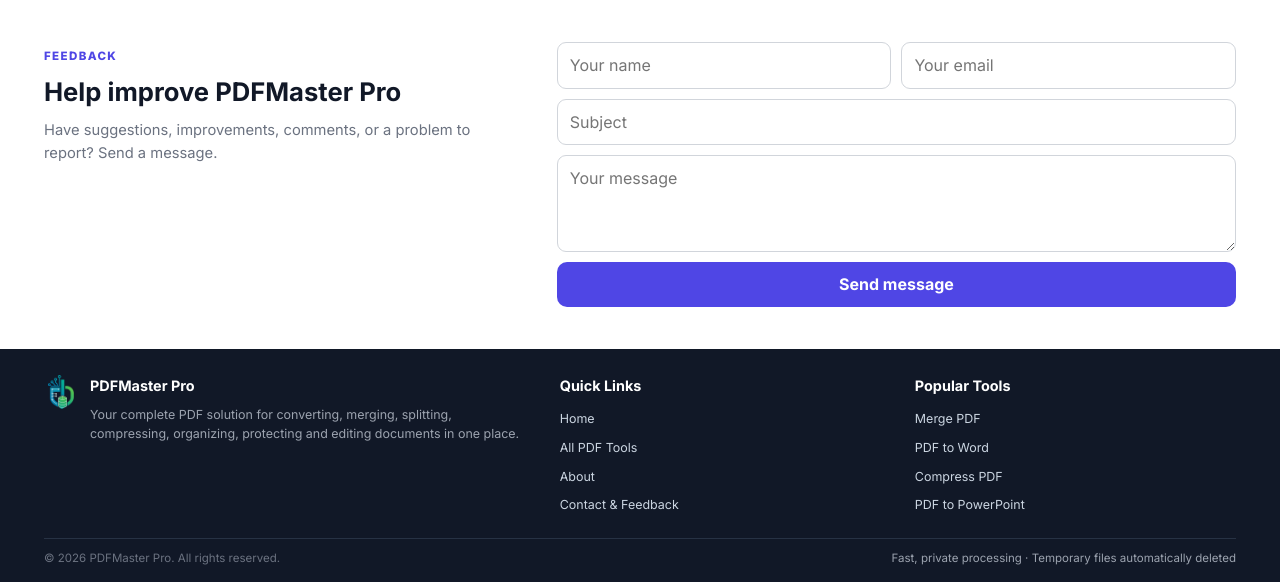
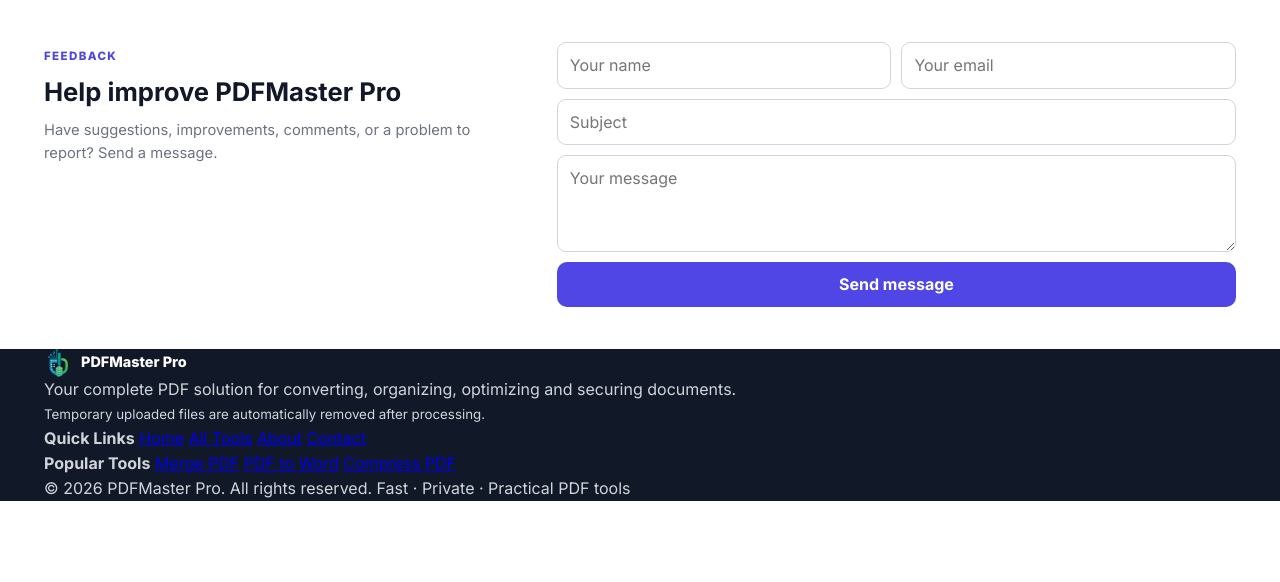
Before and after one commit to ferdousbhuiya/Online_PDF_Converter, a Flask app: page / in a window 1280 px wide. Shown: the part 2091-2673 px from the top of the page. After the commit the page ends 2592 px from the top, so only its background shows below. Run offline with Flask 3, Linux system fonts and the light colour scheme.

Commit message:
Point navbar to dedicated pages and keep shared footer

```diff
--- a/templates/base.html
+++ b/templates/base.html
@@ -5,13 +5,11 @@
     <meta name="viewport" content="width=device-width, initial-scale=1.0">
     <title>{% block title %}PDFMaster Pro{% endblock %} - All-in-One PDF Tools</title>
     <link rel="stylesheet" href="{{ url_for('static', filename='css/style.css', v='20260901-ui4') }}">
+    <link rel="stylesheet" href="{{ url_for('static', filename='css/pages.css', v='20260901-ui4') }}">
     <link rel="preconnect" href="https://fonts.googleapis.com">
     <link href="https://fonts.googleapis.com/css2?family=Inter:wght@300;400;500;600;700;800&display=swap" rel="stylesheet">
     <link rel="icon" type="image/png" href="{{ url_for('static', filename='images/icon.png') }}">
     <link rel="apple-touch-icon" href="{{ url_for('static', filename='images/icon.png') }}">
-    <style>
-        .footer-rich{background:#111827;color:#d1d5db;padding:26px 0 14px}.footer-rich-grid{display:grid;grid-template-columns:1.5fr 1fr 1fr;gap:34px;align-items:start}.footer-rich-brand{display:flex;gap:12px;align-items:flex-start}.footer-rich-brand img{width:34px!important;height:34px!important;max-width:34px!important;object-fit:contain}.footer-rich h4{color:#fff;font-size:.9rem;margin-bottom:8px}.footer-rich p,.footer-rich a{font-size:.78rem;line-height:1.55}.footer-rich p{color:#9ca3af;max-width:430px}.footer-rich ul{list-style:none}.footer-rich li{margin:4px 0}.footer-rich a{color:#cbd5e1;text-decoration:none}.footer-rich a:hover{color:#fff}.footer-rich-bottom{border-top:1px solid #273244;margin-top:18px;padding-top:11px;display:flex;justify-content:space-between;gap:20px;color:#6b7280;font-size:.72rem}.footer-rich-note{color:#9ca3af}@media(max-width:760px){.footer-rich-grid{grid-template-columns:1fr 1fr}.footer-rich-brand{grid-column:1/-1}.footer-rich-bottom{flex-direction:column;gap:4px}}@media(max-width:480px){.footer-rich-grid{grid-template-columns:1fr}.footer-rich-brand{grid-column:auto}}
-    </style>
 </head>
 <body>
     <nav class="navbar">
@@ -22,9 +20,9 @@
             </a>
             <div class="nav-links">
                 <a href="{{ url_for('index') }}">Home</a>
-                <a href="{{ url_for('index') }}#tools">All Tools</a>
-                <a href="{{ url_for('index') }}#about">About</a>
-                <a href="{{ url_for('index') }}#contact">Contact</a>
+                <a href="{{ url_for('tools_page') }}">All Tools</a>
+                <a href="{{ url_for('about_page') }}">About</a>
+                <a href="{{ url_for('contact_page') }}">Contact</a>
             </div>
         </div>
     </nav>
@@ -42,39 +40,33 @@
         {% endwith %}
     </main>
 
-    <footer class="footer-rich">
-        <div class="container">
-            <div class="footer-rich-grid">
-                <div class="footer-rich-brand">
-                    <img src="{{ url_for('static', filename='images/icon.png') }}" alt="PDFMaster Pro">
-                    <div>
-                        <h4>PDFMaster Pro</h4>
-                        <p>Your complete PDF solution for converting, merging, splitting, compressing, organizing, protecting and editing documents in one place.</p>
-                    </div>
+    <footer class="footer compact-footer rich-footer">
+        <div class="container rich-footer-grid">
+            <div class="rich-footer-brand">
+                <div class="footer-brand">
+                    <img src="{{ url_for('static', filename='images/icon.png') }}" alt="PDFMaster Pro" class="footer-icon">
+                    <span>PDFMaster Pro</span>
                 </div>
-                <div>
-                    <h4>Quick Links</h4>
-                    <ul>
-                        <li><a href="{{ url_for('index') }}">Home</a></li>
-                        <li><a href="{{ url_for('index') }}#tools">All PDF Tools</a></li>
-                        <li><a href="{{ url_for('index') }}#about">About</a></li>
-                        <li><a href="{{ url_for('index') }}#contact">Contact & Feedback</a></li>
-                    </ul>
-                </div>
-                <div>
-                    <h4>Popular Tools</h4>
-                    <ul>
-                        <li><a href="{{ url_for('tool_page', tool_id='merge') }}">Merge PDF</a></li>
-                        <li><a href="{{ url_for('tool_page', tool_id='pdf_to_word') }}">PDF to Word</a></li>
-                        <li><a href="{{ url_for('tool_page', tool_id='compress') }}">Compress PDF</a></li>
-                        <li><a href="{{ url_for('tool_page', tool_id='pdf_to_ppt') }}">PDF to PowerPoint</a></li>
-                    </ul>
-                </div>
+                <p>Your complete PDF solution for converting, organizing, optimizing and securing documents.</p>
+                <small>Temporary uploaded files are automatically removed after processing.</small>
             </div>
-            <div class="footer-rich-bottom">
-                <span>&copy; 2026 PDFMaster Pro. All rights reserved.</span>
-                <span class="footer-rich-note">Fast, private processing · Temporary files automatically deleted</span>
+            <div class="rich-footer-column">
+                <strong>Quick Links</strong>
+                <a href="{{ url_for('index') }}">Home</a>
+                <a href="{{ url_for('tools_page') }}">All Tools</a>
+                <a href="{{ url_for('about_page') }}">About</a>
+                <a href="{{ url_for('contact_page') }}">Contact</a>
             </div>
+            <div class="rich-footer-column">
+                <strong>Popular Tools</strong>
+                <a href="{{ url_for('tool_page', tool_id='merge') }}">Merge PDF</a>
+                <a href="{{ url_for('tool_page', tool_id='pdf_to_word') }}">PDF to Word</a>
+                <a href="{{ url_for('tool_page', tool_id='compress') }}">Compress PDF</a>
+            </div>
+        </div>
+        <div class="container rich-footer-bottom">
+            <span>&copy; 2026 PDFMaster Pro. All rights reserved.</span>
+            <span>Fast · Private · Practical PDF tools</span>
         </div>
     </footer>
 
```
